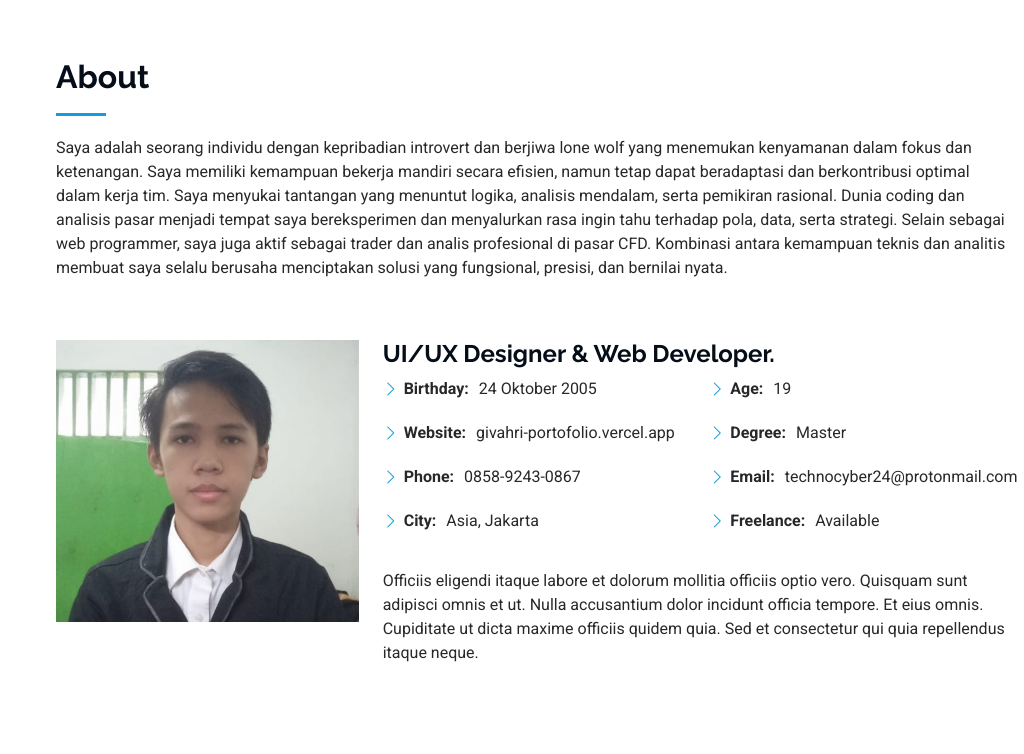
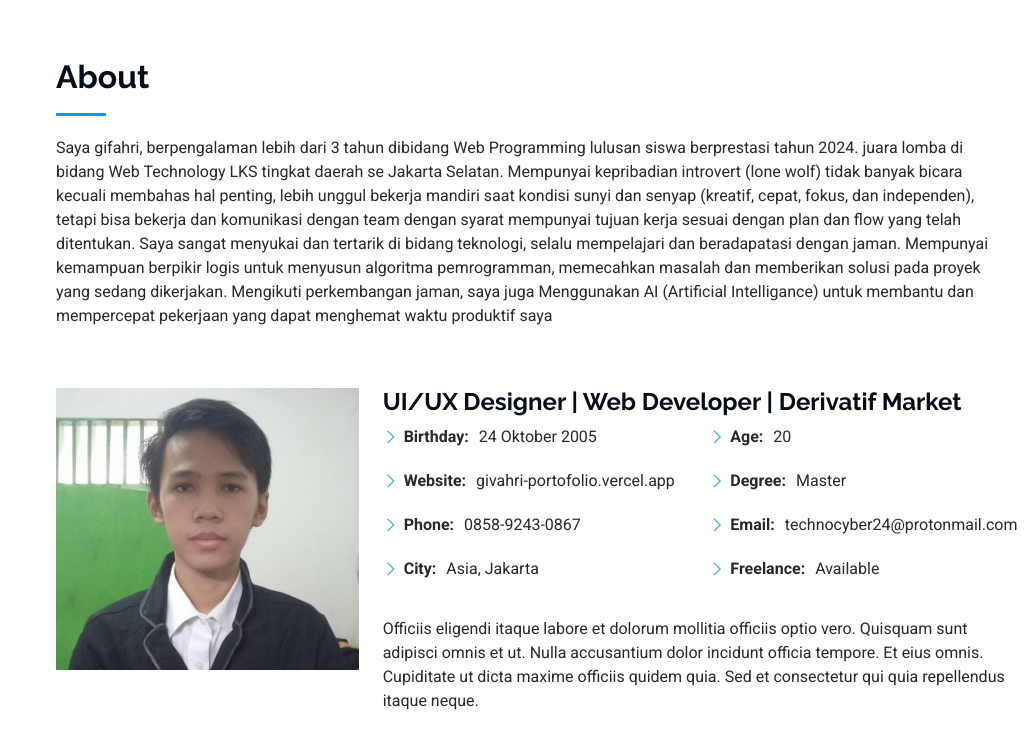
Before and after one commit to GifahriRPL/portofolio, a plain HTML site: page index.html in a window 1280 px wide. Shown: the part 802-1556 px from the top of the page, without its empty margins (256-1280 px from the left). Drawn offline with Linux system fonts and the light colour scheme; animation ran at ten frames a second.

Commit message:
Mengubah about pada halaman index

```diff
--- a/index.html
+++ b/index.html
@@ -90,11 +90,13 @@
       <!-- Section Title -->
       <div class="container section-title" data-aos="fade-up">
         <h2>About</h2>
-        <p>Saya adalah seorang individu dengan kepribadian introvert dan berjiwa lone wolf yang menemukan kenyamanan dalam fokus dan ketenangan. Saya memiliki kemampuan bekerja mandiri secara efisien, namun tetap dapat beradaptasi dan berkontribusi optimal dalam kerja tim.
+        <p>
+Saya gifahri, berpengalaman lebih dari 3 tahun dibidang Web Programming lulusan siswa berprestasi tahun 2024. juara lomba di bidang Web Technology LKS tingkat daerah se Jakarta Selatan.
+Mempunyai kepribadian introvert (lone wolf) tidak banyak bicara kecuali membahas hal penting, lebih unggul bekerja mandiri saat kondisi sunyi dan senyap (kreatif, cepat, fokus, dan independen), tetapi bisa bekerja dan komunikasi dengan team dengan syarat mempunyai tujuan kerja sesuai dengan plan dan flow yang telah ditentukan.
 
-Saya menyukai tantangan yang menuntut logika, analisis mendalam, serta pemikiran rasional. Dunia coding dan analisis pasar menjadi tempat saya bereksperimen dan menyalurkan rasa ingin tahu terhadap pola, data, serta strategi.
+Saya sangat menyukai dan tertarik di bidang teknologi, selalu mempelajari dan beradapatasi dengan jaman. Mempunyai kemampuan berpikir logis untuk menyusun algoritma pemrogramman, memecahkan masalah dan memberikan solusi pada proyek yang sedang dikerjakan.
 
-Selain sebagai web programmer, saya juga aktif sebagai trader dan analis profesional di pasar CFD. Kombinasi antara kemampuan teknis dan analitis membuat saya selalu berusaha menciptakan solusi yang fungsional, presisi, dan bernilai nyata.</p>
+Mengikuti perkembangan jaman, saya juga Menggunakan AI (Artificial Intelligance) untuk membantu dan mempercepat pekerjaan yang dapat menghemat waktu produktif saya</p>
       </div><!-- End Section Title -->
 
       <div class="container" data-aos="fade-up" data-aos-delay="100">
@@ -104,7 +106,7 @@ Selain sebagai web programmer, saya juga aktif sebagai trader dan analis profesi
             <img src="assets/img/gifahri.jpg" class="img-fluid" alt="">
           </div>
           <div class="col-lg-8 content">
-            <h2>UI/UX Designer &amp; Web Developer.</h2>
+            <h2>UI/UX Designer | Web Developer | Derivatif Market</h2>
 
             <div class="row">
               <div class="col-lg-6">
@@ -117,7 +119,7 @@ Selain sebagai web programmer, saya juga aktif sebagai trader dan analis profesi
               </div>
               <div class="col-lg-6">
                 <ul>
-                  <li><i class="bi bi-chevron-right"></i> <strong>Age:</strong> <span>19</span></li>
+                  <li><i class="bi bi-chevron-right"></i> <strong>Age:</strong> <span>20</span></li>
                   <li><i class="bi bi-chevron-right"></i> <strong>Degree:</strong> <span>Master</span></li>
                   <li><i class="bi bi-chevron-right"></i> <strong>Email:</strong> <span>technocyber24@protonmail.com</span></li>
                   <li><i class="bi bi-chevron-right"></i> <strong>Freelance:</strong> <span>Available</span></li>
@@ -551,7 +553,7 @@ Mengikuti pelatihan dan lomba seputar pemrograman web</p>
 
     <div class="container">
       <div class="copyright text-center ">
-        <p>© <span>Copyright</span> <strong class="px-1 sitename">iPortfolio</strong> <span>All Rights Reserved</span></p>
+        <p>© <span>Copyright</span> <strong class="px-1 sitename">Givahri iman rabani</strong> <span>All Rights Reserved</span></p>
       </div>
       <div class="credits">
         <!-- All the links in the footer should remain intact. -->
```
